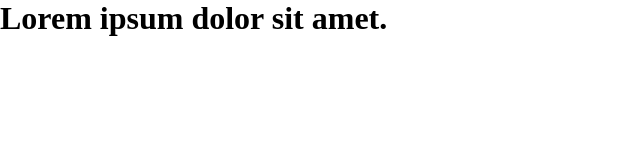
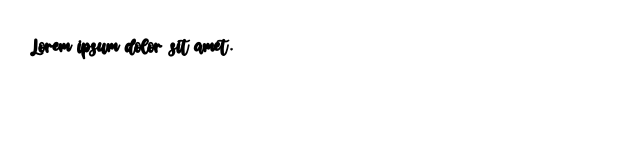
Before and after one commit to juplmn777/degrade-home-page, a plain HTML site: page index.html in a window 1280 px wide. Shown: the whole page, without its empty margins (0-640 px from the left). Drawn offline with Linux system fonts and the light colour scheme; files whose address does not match are found by name.

Commit message:
body css done

```diff
--- a/styles.css
+++ b/styles.css
@@ -10,3 +10,9 @@
   font-family: rozanna;
   src: url('/fonts/rosanna/Rosanna.ttf');
 }
+
+body{
+    height: 100vh;
+    font-family: rozanna;
+    padding: 30px;
+}
```
